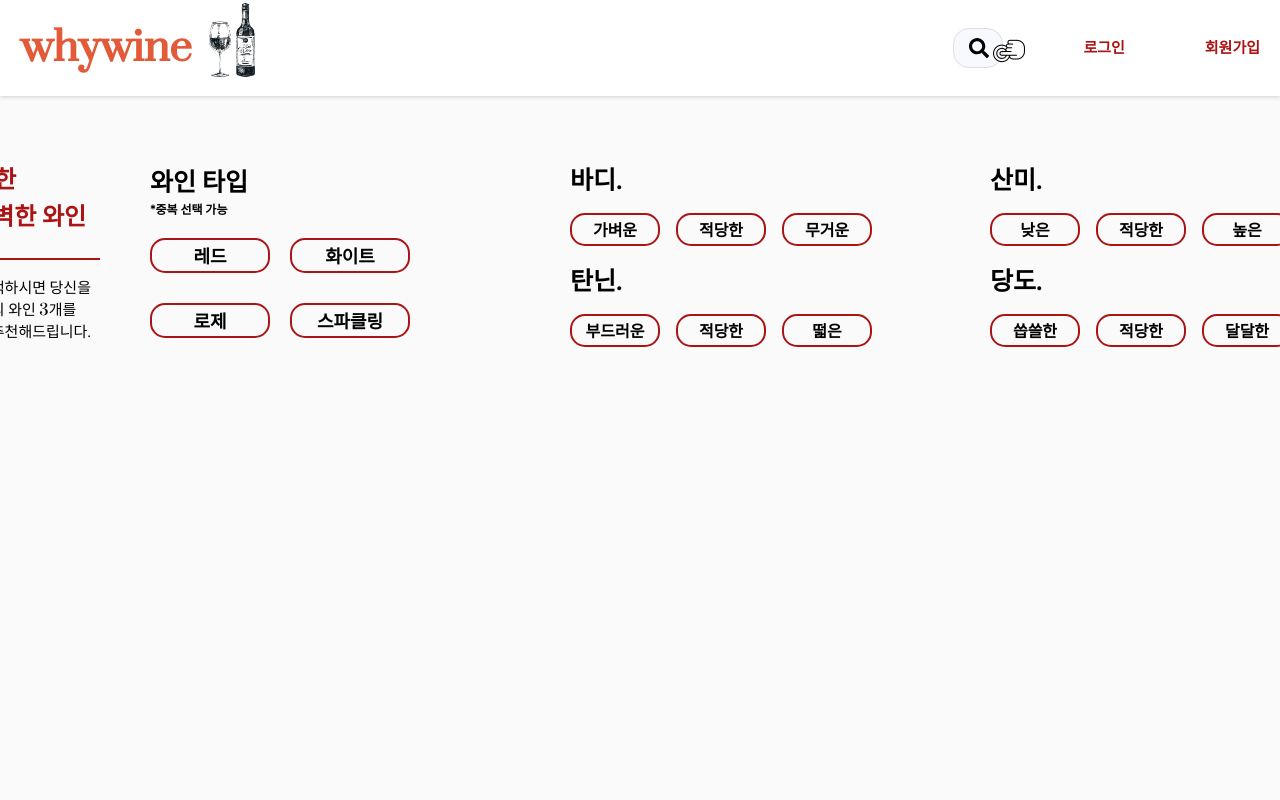
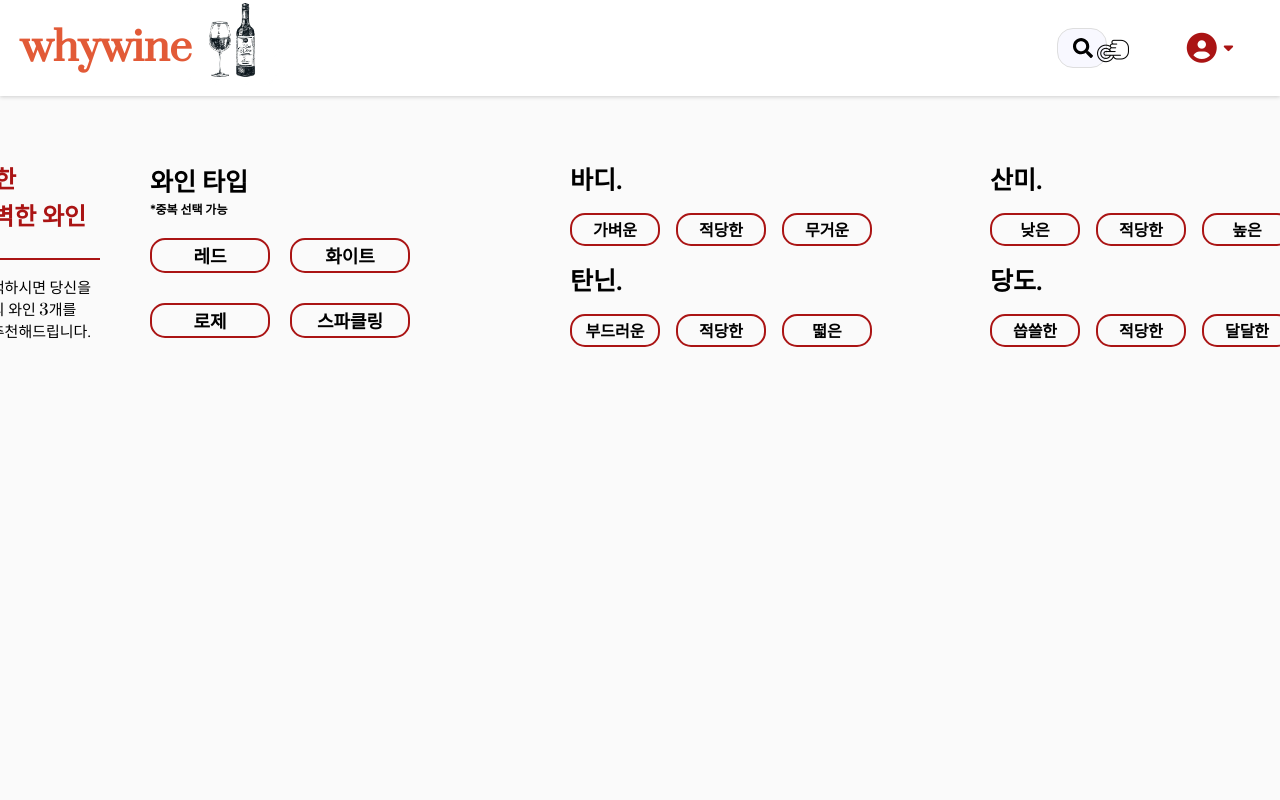
Before and after one commit to codestates/whywine-client, a React (Create React App) app: page /main in a window 1280 px wide. Shown: the top 800 px of the page. Built offline with nearby package versions, Linux system fonts and the light colour scheme; no server answers; a web font is replaced by a local one.

Commit message:
로그아웃 상태면 MyAccount를 누르면 로그인 모달 오픈

```diff
--- a/src/components/organisms/Header/Header.tsx
+++ b/src/components/organisms/Header/Header.tsx
@@ -60,7 +60,7 @@ function LandingHeader({ handleSearchInput, handleClickSearchBtn }: State) {
 
             {/* <GoToMainBtn /> */}
 
-            <MyAccount />
+            <MyAccount isLogin={isLogin} openModal={openSignInModal} />
           </div>
         </div>
       ) : (
@@ -72,9 +72,9 @@ function LandingHeader({ handleSearchInput, handleClickSearchBtn }: State) {
               handleSearchInput={handleSearchInput}
               handleClickSearchBtn={handleClickSearchBtn}
             />
-
-            <SignIn openModal={openSignInModal} />
-            <SignUp openModal={openSignUpModal} />
+            <MyAccount isLogin={isLogin} openModal={openSignInModal} />
+            {/* <SignIn openModal={openSignInModal} />
+            <SignUp openModal={openSignUpModal} /> */}
             {/* <GoToMainBtn /> */}
           </div>
           <SingInModal isOpen={signInOpen} closeModal={closeSignInModal} />
```
